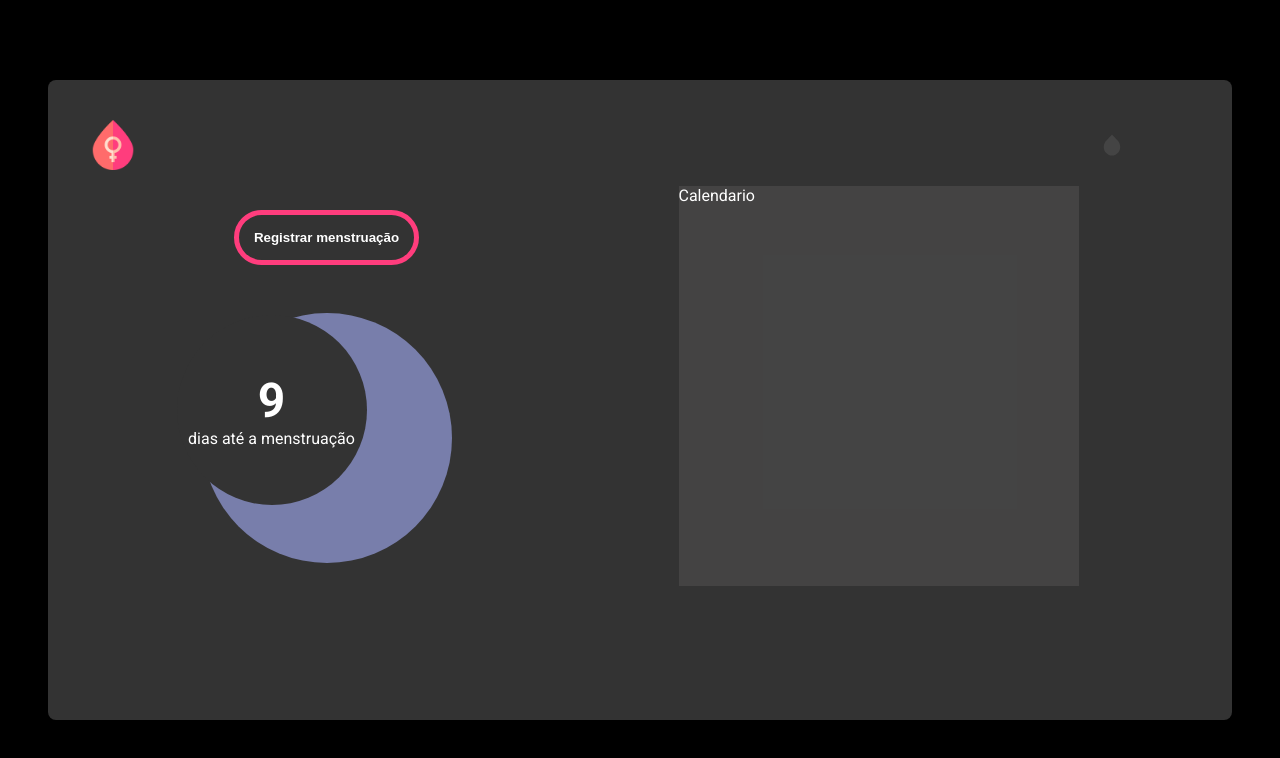
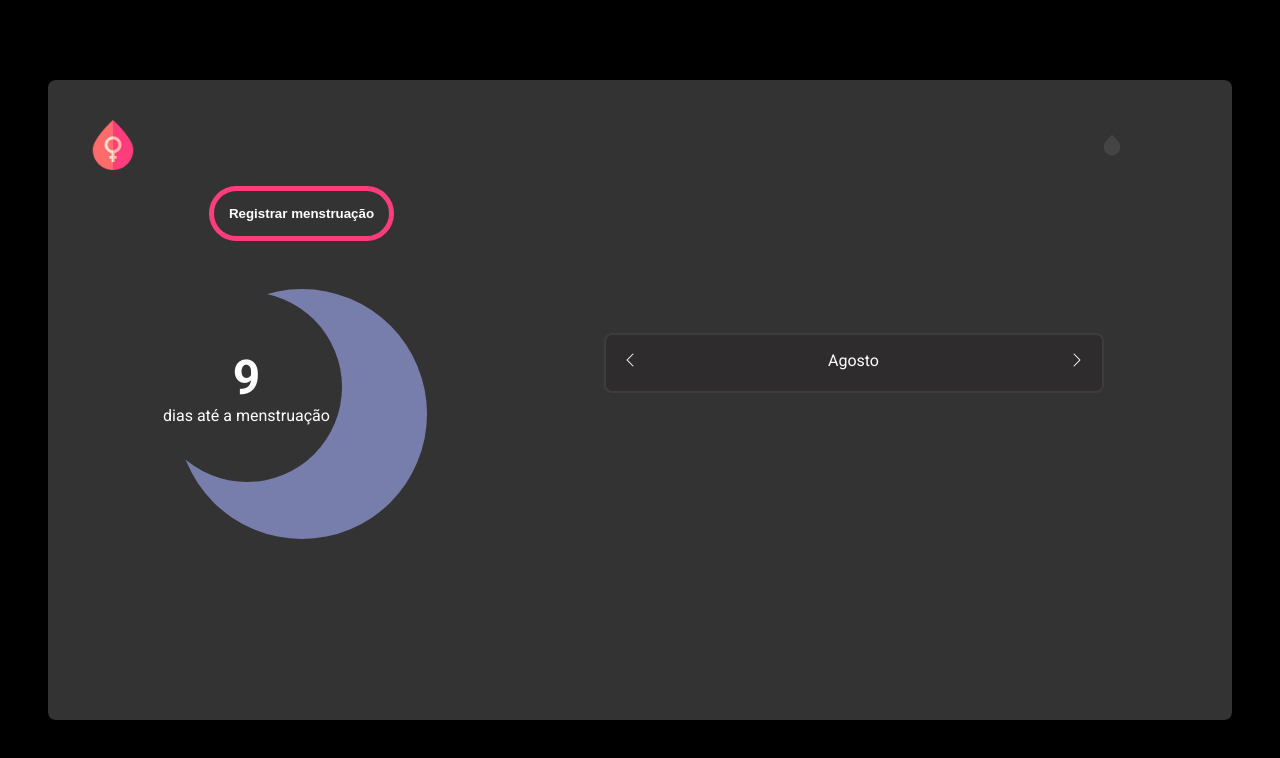
Before and after one commit to rebecaCaroba/moonFlowCalendar, a React (Vite) app: page /moonflow in a window 1280 px wide. Shown: the top 758 px of the page. Built offline with nearby package versions, Linux system fonts and the light colour scheme; some icons are missing.

Commit message:
Componente Calendar

```diff
--- /dev/null
+++ b/src/components/Calendar/index.tsx
@@ -0,0 +1,24 @@
+import { useState } from "react";
+import { Header, CalendarWrapper, Body, WeeksGrid } from "./styles";
+import { BsChevronLeft } from 'react-icons/bs';
+import { BsChevronRight } from 'react-icons/bs';
+import { MONTH_NAMES } from "../../const";
+
+
+export function Calendar() {
+    const [currentMonth, setCurrentMonth] = useState(new Date().getMonth());
+    const [currentYear, setCurrentYear] = useState(new Date().getFullYear());
+
+    return (
+        <CalendarWrapper>
+            <Header>
+                <BsChevronLeft />
+                <span>{MONTH_NAMES[currentMonth]}</span>
+                <BsChevronRight />
+            </Header>
+            <Body>
+                <WeeksGrid></WeeksGrid>
+            </Body>
+        </CalendarWrapper>
+    )
+}
--- /dev/null
+++ b/src/components/Calendar/styles.ts
@@ -0,0 +1,28 @@
+import { styled } from "styled-components";
+
+export const CalendarWrapper = styled.div`
+    background: ${(props) => props.theme['gray-700']};
+    border: 2px solid ${(props) => props.theme['gray-550']};
+    border-radius: 8px;
+    width: 500px;
+`
+
+export const Header = styled.header`
+    display: flex;
+    align-items: center;
+    justify-content: space-between;
+    margin: 1rem;
+
+    svg {
+        cursor: pointer;
+    }
+`
+
+export const Body = styled.div`
+    margin: 5px;
+`
+
+export const WeeksGrid = styled.div`
+    display: grid;
+    grid-template-columns: repeat(7, 1fr);
+`
--- /dev/null
+++ b/src/const/index.ts
@@ -0,0 +1,24 @@
+export const MONTH_NAMES: string[] = [
+    "Janeiro",
+    "Fevereiro",
+    "Março",
+    "Abril",
+    "Maio",
+    "Junho",
+    "Julho",
+    "Agosto",
+    "Setembro",
+    "Outubro",
+    "Novembro",
+    "Dezembro"
+  ];
+
+export const DAYS_OF_WEEK: string[] = [
+    "Domingo",
+    "Segunda-feira",
+    "Terça-feira",
+    "Quarta-feira",
+    "Quinta-feira",
+    "Sexta-feira",
+    "Sábado"
+  ];
--- a/src/pages/MoonFlow/index.tsx
+++ b/src/pages/MoonFlow/index.tsx
@@ -1,4 +1,5 @@
-import { CalendarContainer, CalendarContent, CycleContainer, InfoCycle, MoonContainer } from "./styles";
+import { Calendar } from "../../components/Calendar";
+import { CalendarContainer, CycleContainer, InfoCycle, MoonContainer } from "./styles";
 
 export function MoonFlow() {
     return (
@@ -15,7 +16,7 @@ export function MoonFlow() {
                 </CycleContainer>
             </div>
             <div>
-                <CalendarContent>Calendario</CalendarContent>
+                <Calendar />
             </div>
         </CalendarContainer>
     )
--- a/src/pages/MoonFlow/styles.ts
+++ b/src/pages/MoonFlow/styles.ts
@@ -58,9 +58,3 @@ export const InfoCycle = styled.div`
         font-size: 3rem;
     }
 `
-
-export const CalendarContent = styled.div`
-    background: ${(props) => props.theme['gray-400']};
-    width: 400px;
-    height: 400px;
-`
--- a/src/styles/theme/default.ts
+++ b/src/styles/theme/default.ts
@@ -4,7 +4,9 @@ export const defaultThemes = {
     'gray-200': '#C4C4CC',
     'gray-300': '#7C7C8A',
     'gray-400': '#68666654',
+    'gray-550': '#3E3D3D',
     'gray-500': '#333333',
+    'gray-700': '#2E2C2C',
     'gray-800': '#202024',
 
     'main-color': '#FF3D7D',
```
